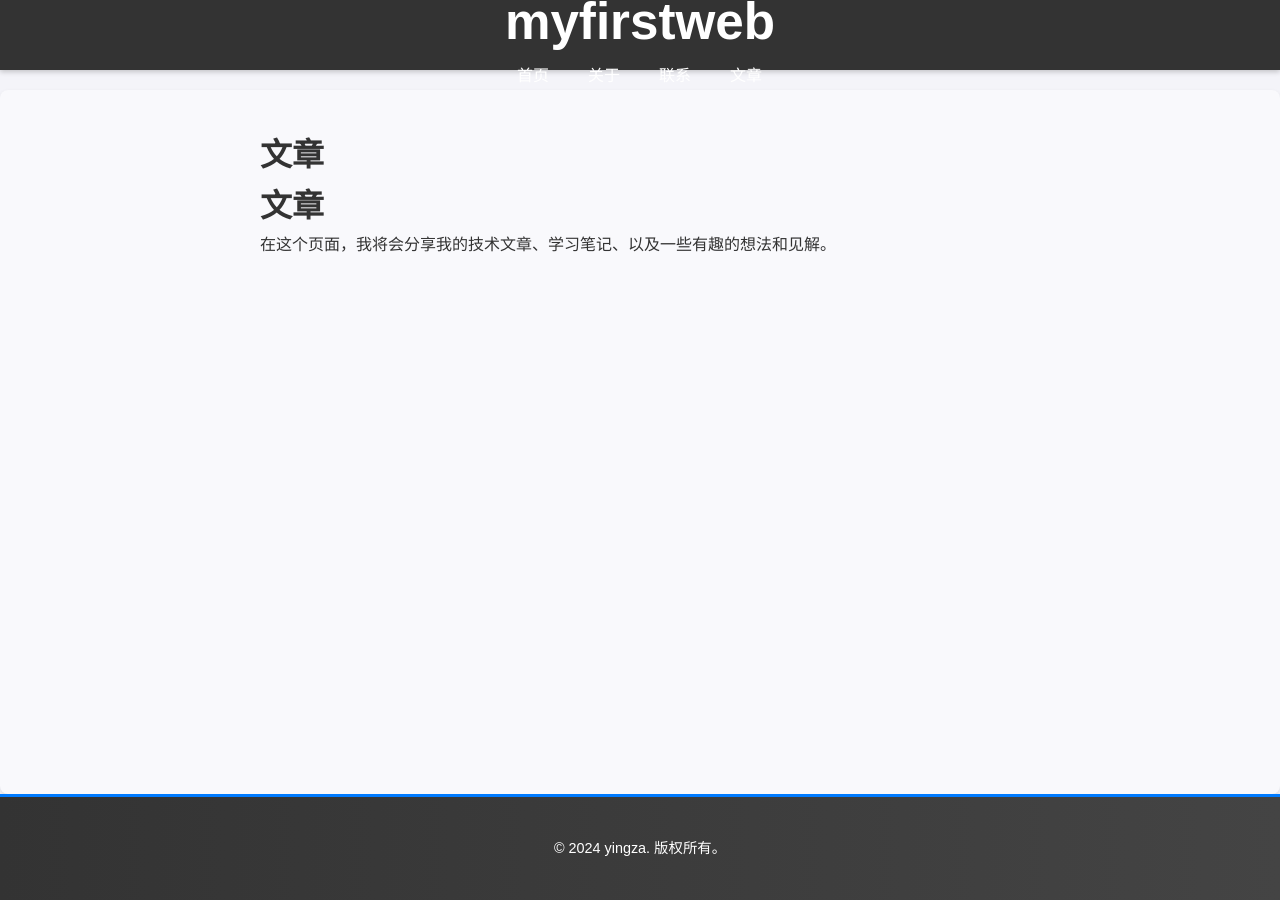
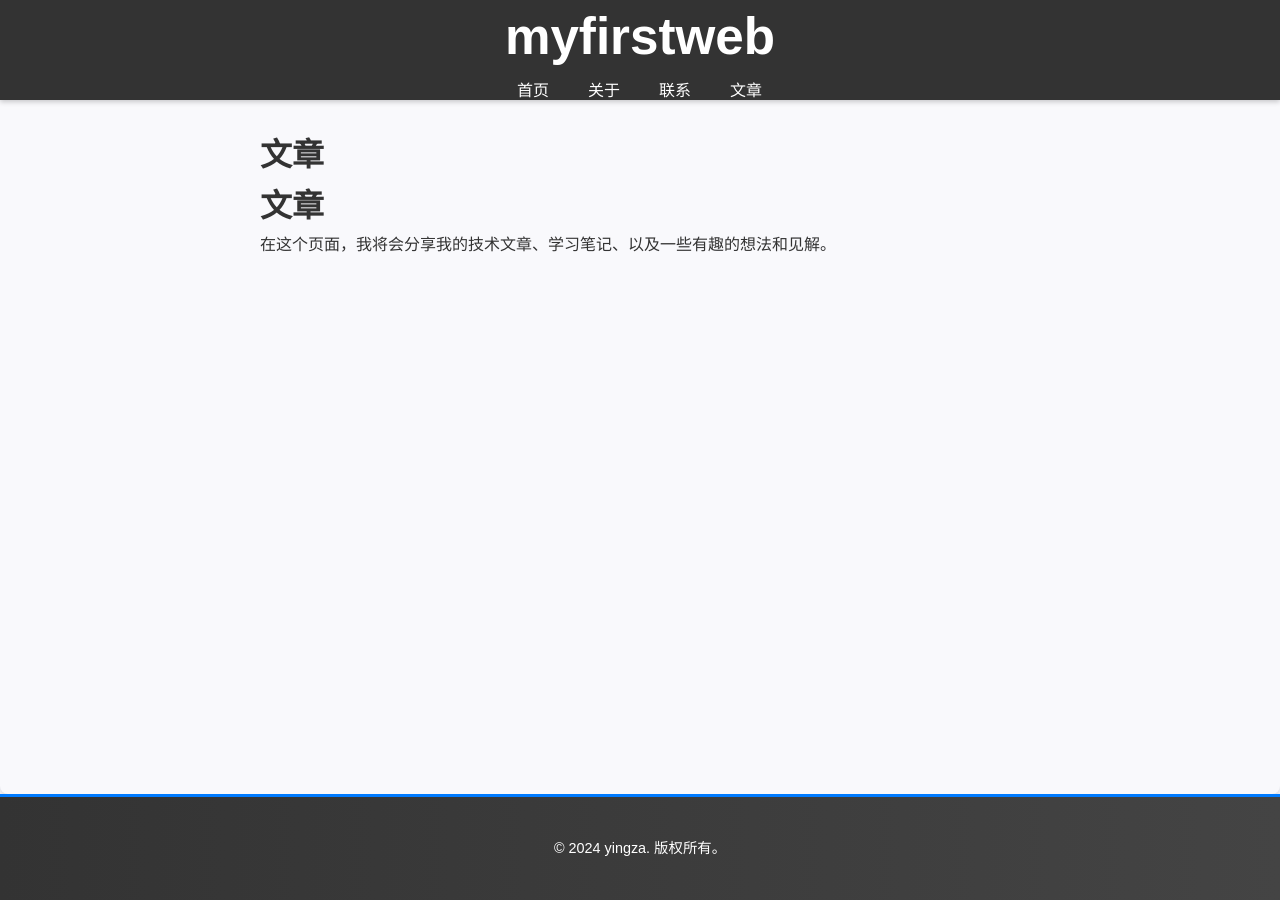
Before and after one commit to yingza-l/skills-github-pages, a Jekyll site: the page built from articles.md, in a window 1280 px wide. Built offline with Jekyll 4.4.1, drawn with Linux system fonts in a browser that asks for light colours.

Commit message:
Update style.css

```diff
--- a/assets/css/style.css
+++ b/assets/css/style.css
@@ -37,7 +37,7 @@ header {
     top: 0;
     left: 0;
     width: 100%;
-    height: 70px; /* 适当调整头部高度 */
+    height: 100px; /* 适当调整头部高度 */
     background-color: #333;
     color: white;
     z-index: 1000;
```
